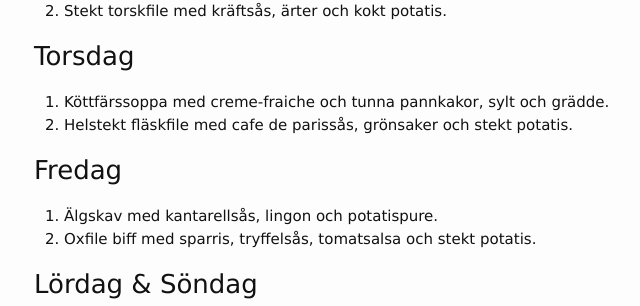
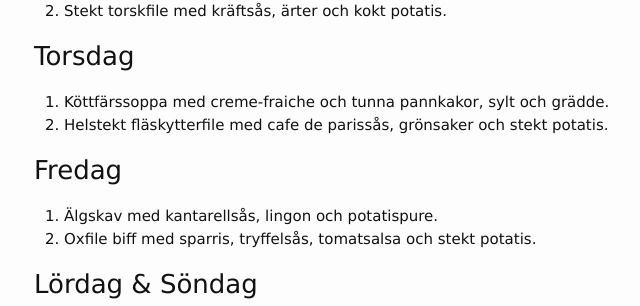
Before and after one commit to FarInn62/farinn62.github.io, a Jekyll site: the page built from lunch.md, in a window 1280 px wide. Shown: the part 527-833 px from the top of the page, without its empty margins (236-876 px from the left). Built offline with Jekyll 4.4.1, drawn with Linux system fonts in a browser that asks for light colours.

Commit message:
Update lunch.md

```diff
--- a/lunch.md
+++ b/lunch.md
@@ -28,7 +28,7 @@ Alla rätter: 80:- Take away: 65:-
 ### Torsdag
 
  1. Köttfärssoppa med creme-fraiche och tunna pannkakor, sylt och grädde.
- 2. Helstekt fläskfile med cafe de parissås, grönsaker och stekt potatis.
+ 2. Helstekt fläskytterfile med cafe de parissås, grönsaker och stekt potatis.
 
 ### Fredag
 
```
